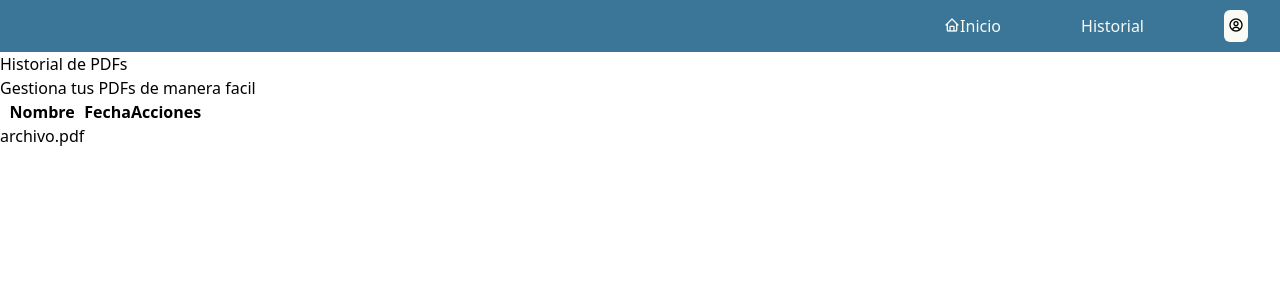
After one commit to yUMIP04/Sistema-de-Ventas-con-Dashboard, a Flask app: page /Historial in a window 1280 px wide. The commit adds this page. Shown: the top 300 px of the page. Run offline with Flask 3, Linux system fonts and the light colour scheme; some libraries are stand-ins or nearby versions.

Commit message:
-Arreglando la BD para la nueva actualizacion de PDFs. -Comienzo de funcion de ver pdfs. -Historial.html creado

```diff
--- a/app.py
+++ b/app.py
@@ -35,6 +35,8 @@ def index():
             clave_hasheada = generate_password_hash(clave)
 
             insert_user(nombre_usuario, clave_hasheada)
+
+            return redirect(url_for('inicio_sesion'))
 
     return render_template("index.html")
 
@@ -188,6 +190,14 @@ def Inicio_dashboard():
                            filtro_fecha_fin = filtro_fecha_fin, filtro_categorias=filtro_categoria, filtro_producto=filtro_producto)
 
 
+#🌟HISTORIAL
+
+@app.route("/Historial", methods=['GET', 'POST'])
+
+def Historial():
+
+    return render_template("Historial.html")
+
 #🌟BASE
 
 @app.route('/Base')
--- /dev/null
+++ b/templates/Historial.html
@@ -0,0 +1,43 @@
+{%extends "base.html"%}
+<title>{% block title%}Historial de PDFs{% endblock%}</title>
+
+
+{%block content%}
+
+<div class="Titulo-descrip">
+
+<div class="Titulo-contendor">
+<h1 class="Titulo">Historial de PDFs</h1>
+</div>
+
+<div class="description">
+
+    <p>
+        Gestiona tus PDFs de manera facil
+    </p>
+</div>
+
+</div>
+
+<div class="Table-PDF">
+
+    <table>
+        <thead>
+            <tr>
+                <th>Nombre</th>
+            <th>Fecha</th>
+            <th>Acciones</th>
+            </tr>
+        </thead>
+
+        <tbody>
+
+            <tr>
+                <td>archivo.pdf</td>
+                <td></td>
+                <td></td>
+            </tr>
+        </tbody>
+    </table>
+</div>
+{%endblock%}
--- a/templates/base.html
+++ b/templates/base.html
@@ -24,7 +24,12 @@
 </head>
 <body>
 
-    <header class="flex flex-row-reverse items-center  bg-[#3B7597] h-13">
+    <header class="flex flex-row justify-center gap-240  items-center  bg-[#3B7597] h-13">
+
+         <ul class="flex flex-row justify-end items-center grow-10  gap-20">
+            <li class="text-[#FAFBF5]"><a href="{{ url_for('Inicio_dashboard') }}"><i class="bx bx-home" /></i>Inicio</a></li>
+            <li class="text-[#FAFBF5]" ><a href="{{ url_for('Historial') }}"><i class="bx bx-file-detail" /></i>Historial</a></li>
+
 
         <div class="flex bg-[#FAFBF5] p-1 rounded-md cursor-pointer mr-8">
          <p><i class="bx bx-user-circle" /></i>{{session['nombre_usuario']}}</p>
@@ -33,6 +38,8 @@
             <button class="btn-abrir cursor-pointer"><i class="bx bx-caret-big-left" /></i></button>
          </div>
          </div>
+
+         </ul>
 
     </header>
  <div class="options float-end absolute right-8 top-10 bg-[#E8E6E3] p-1 rounded-sm hover:bg-[#D92E0B] hover:text-[#FAFBF5] transition-bg duration-300 ease-in-out" style="display: none;">
```
Also changed, not shown: database.py (+11 -8 lines).
